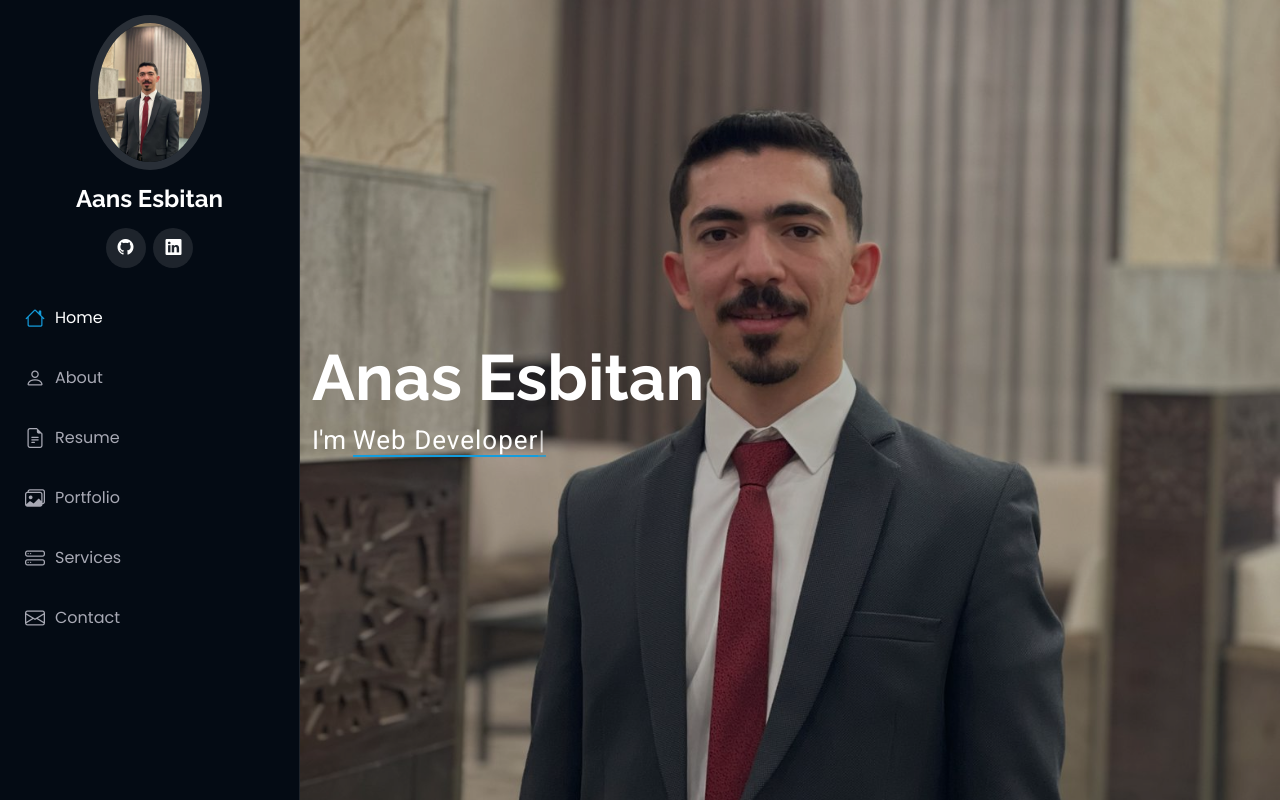
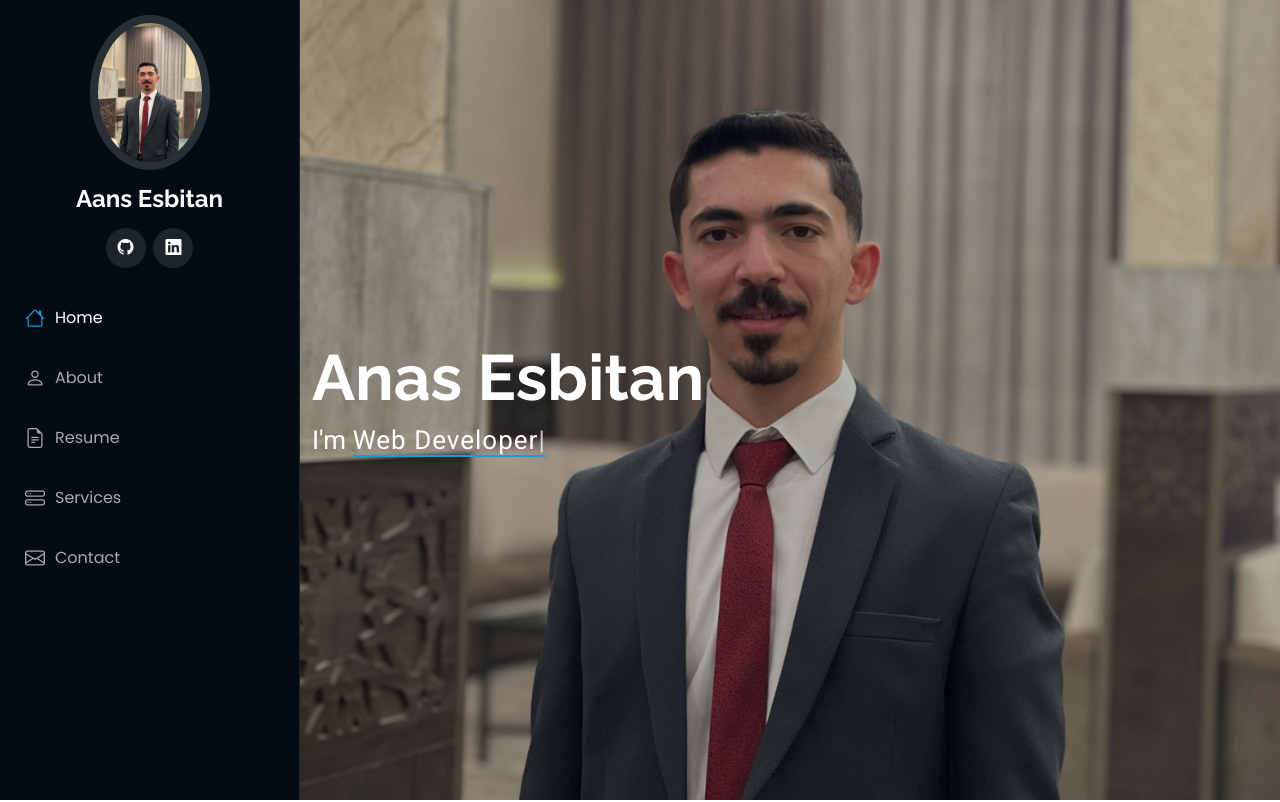
Before and after one commit to Anas-Esbitan/Anas-portfolio, a plain HTML site: page index.html in a window 1280 px wide. Shown: the top 802 px of the page. Drawn offline with Linux system fonts and the light colour scheme.

Commit message:
fix side

```diff
--- a/index.html
+++ b/index.html
@@ -62,7 +62,7 @@
         <li><a href="#hero" class="active"><i class="bi bi-house navicon"></i>Home</a></li>
         <li><a href="#about"><i class="bi bi-person navicon"></i> About</a></li>
         <li><a href="#resume"><i class="bi bi-file-earmark-text navicon"></i> Resume</a></li>
-        <li><a href="#portfolio"><i class="bi bi-images navicon"></i> Portfolio</a></li>
+        <!-- <li><a href="#portfolio"><i class="bi bi-images navicon"></i> Portfolio</a></li> -->
         <li><a href="#services"><i class="bi bi-hdd-stack navicon"></i> Services</a></li>
 
         <li><a href="#contact"><i class="bi bi-envelope navicon"></i> Contact</a></li>
```
